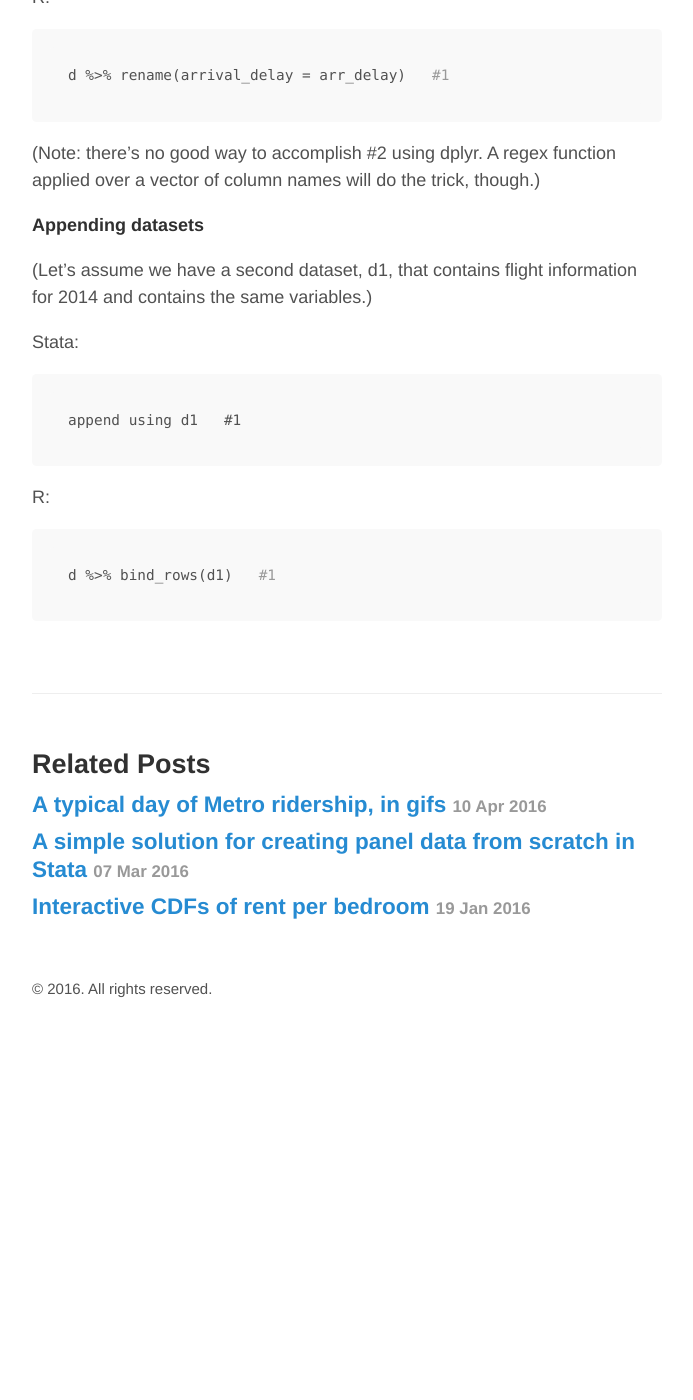
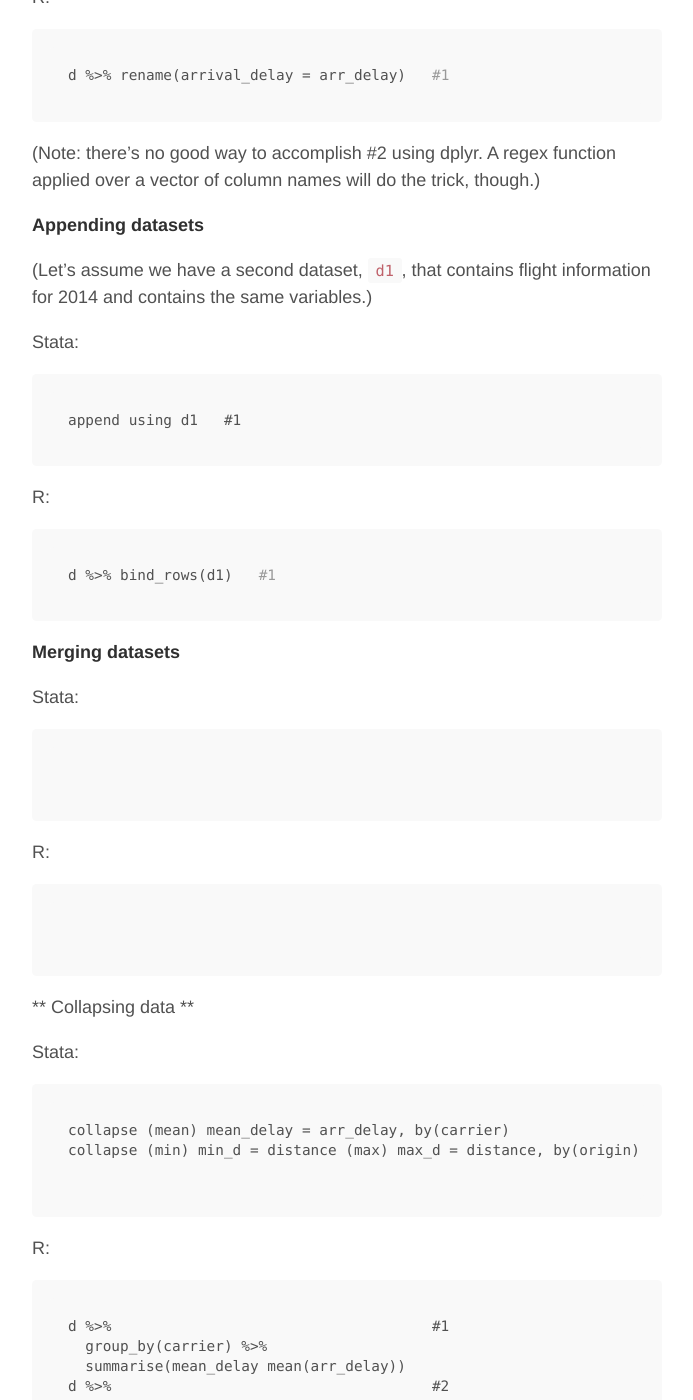
Before and after one commit to WadeP6970/johnricco.github.io, a Jekyll site: the page built from _posts/2016-6-06-stata-dplyr.md, in a window 1280 px wide and 1400 px high, scrolled down 2379 px. Shown: the whole window, without its empty margins (293-986 px from the left). Built offline with Jekyll 4.4.1, drawn with Linux system fonts in a browser that asks for light colours; before the commit the page ends 3417 px from its top, so only the background shows below that; some of the changed text lies outside the part shown.

Commit message:
collapse

````diff
--- a/_posts/2016-6-06-stata-dplyr.md
+++ b/_posts/2016-6-06-stata-dplyr.md
@@ -88,7 +88,7 @@ d %>% rename(arrival_delay = arr_delay)   #1
 
 **Appending datasets**
 
-(Let's assume we have a second dataset, d1, that contains flight information for 2014 and contains the same variables.)
+(Let's assume we have a second dataset, `d1`, that contains flight information for 2014 and contains the same variables.)
 
 Stata:
 
@@ -101,3 +101,41 @@ R:
 ```R
 d %>% bind_rows(d1)   #1
 ```
+
+ **Merging datasets**
+
+ Stata:
+
+ ```
+
+ ```
+
+ R:
+
+ ```
+
+ ```
+
+** Collapsing data **
+
+Stata:
+
+```
+collapse (mean) mean_delay = arr_delay, by(carrier)                  #1
+collapse (min) min_d = distance (max) max_d = distance, by(origin)   #2
+
+```
+
+R:
+
+```
+d %>%                                     #1
+  group_by(carrier) %>%
+  summarise(mean_delay mean(arr_delay))
+d %>%                                     #2
+  group_by(origin) %>%
+  summarise_each(min_d = min(distance),
+  		        (max_d = max(distance)
+
+
+```
````
